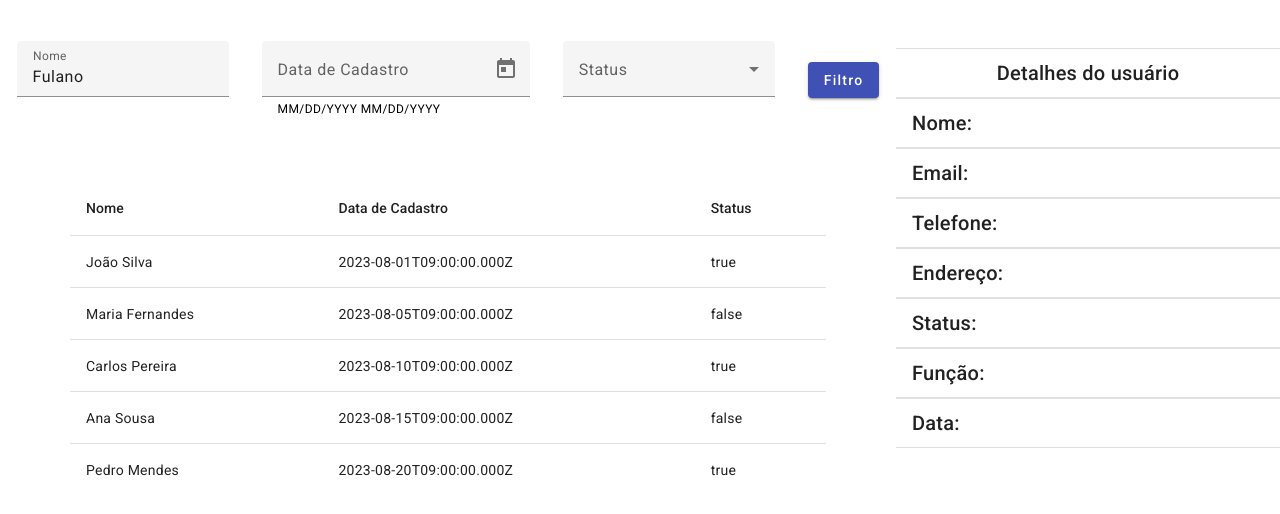
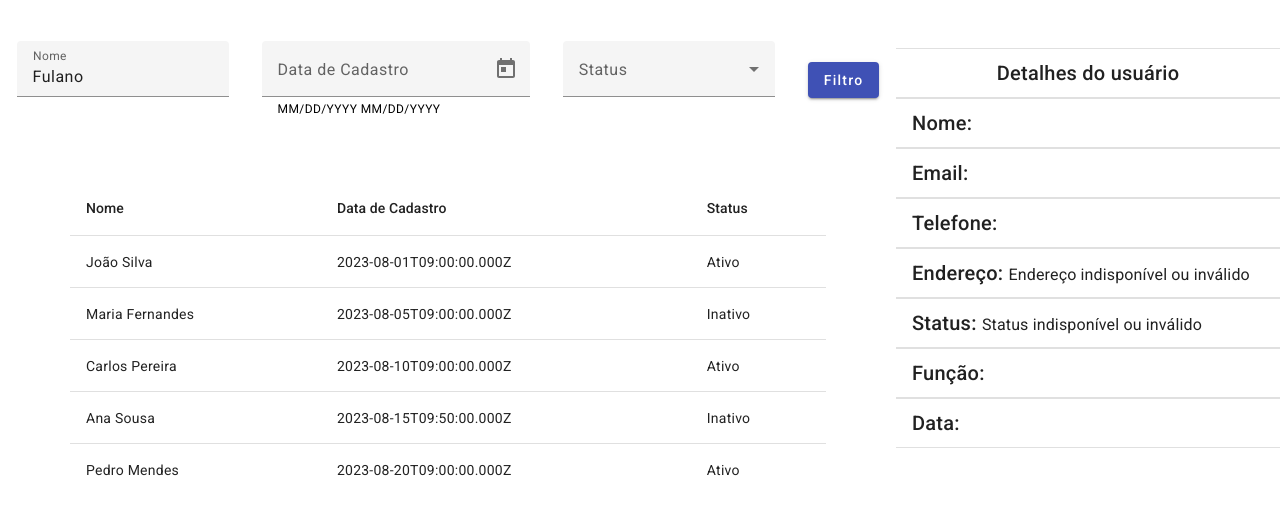
Before and after one commit to Bruno214/users-filter-project-angular, an Angular app: page / in a window 1280 px wide. Shown: the top 514 px of the page. Built offline with nearby package versions, Linux system fonts and the light colour scheme.

Commit message:
feat: adicionado formatações ao user details de data status e endereço

```diff
--- a/src/app/components/user-details/user-details.component.html
+++ b/src/app/components/user-details/user-details.component.html
@@ -30,14 +30,14 @@
     <mat-divider></mat-divider>
     <mat-list-item>
       <span class="mat-h2">Endereço: </span>
-      <span class="mat-h3">{{userDetailsSelected?.endereco?.rua}}</span>
+      <span class="mat-h3">{{userDetailsSelected.endereco | address}}</span>
     </mat-list-item>
     <mat-divider></mat-divider>
 
     <mat-divider></mat-divider>
     <mat-list-item>
       <span class="mat-h2">Status: </span>
-      <span class="mat-h3">{{userDetailsSelected?.status?.online}}</span>
+      <span class="mat-h3">{{userDetailsSelected.ativo | status}}</span>
     </mat-list-item>
     <mat-divider></mat-divider>
 
@@ -51,7 +51,7 @@
     <mat-divider></mat-divider>
     <mat-list-item>
       <span class="mat-h2">Data: </span>
-      <span class="mat-h3">{{userDetailsSelected.dataCadastro}}</span>
+      <span class="mat-h3">{{ userDetailsSelected.dataCadastro | date: 'dd/MM/yyyy' }}</span>
     </mat-list-item>
     <mat-divider></mat-divider>
   </mat-list>
--- a/src/app/components/user-list/user-list.component.html
+++ b/src/app/components/user-list/user-list.component.html
@@ -15,8 +15,8 @@
 
     <!-- Status Column -->
     <ng-container matColumnDef="status">
-      <th mat-header-cell *matHeaderCellDef> Status </th>
-      <td mat-cell *matCellDef="let element" class="user-list__item" (click)="onUserSelected(element)"> {{element.ativo}} </td>
+      <th mat-header-cell *matHeaderCellDef> Status</th>
+      <td mat-cell *matCellDef="let element" class="user-list__item" (click)="onUserSelected(element)"> {{element.ativo | status}} </td>
     </ng-container>
 
     <tr mat-header-row *matHeaderRowDef="displayedColumns"></tr>
--- a/src/app/data/users-list.ts
+++ b/src/app/data/users-list.ts
@@ -86,7 +86,7 @@ export const usersList: IUser[] =
       telefone: "51915161718",
       ativo: false,
       funcao: "Analista",
-      dataCadastro: "2023-08-15T09:00:00.000Z",
+      dataCadastro: "2023-08-15T09:50:00.000Z",
       status: {
         online: true,
         verificado: false,
```
Also changed, not shown: src/app/Pipes/pipes/pipes.module.ts (+8 -2 lines).
